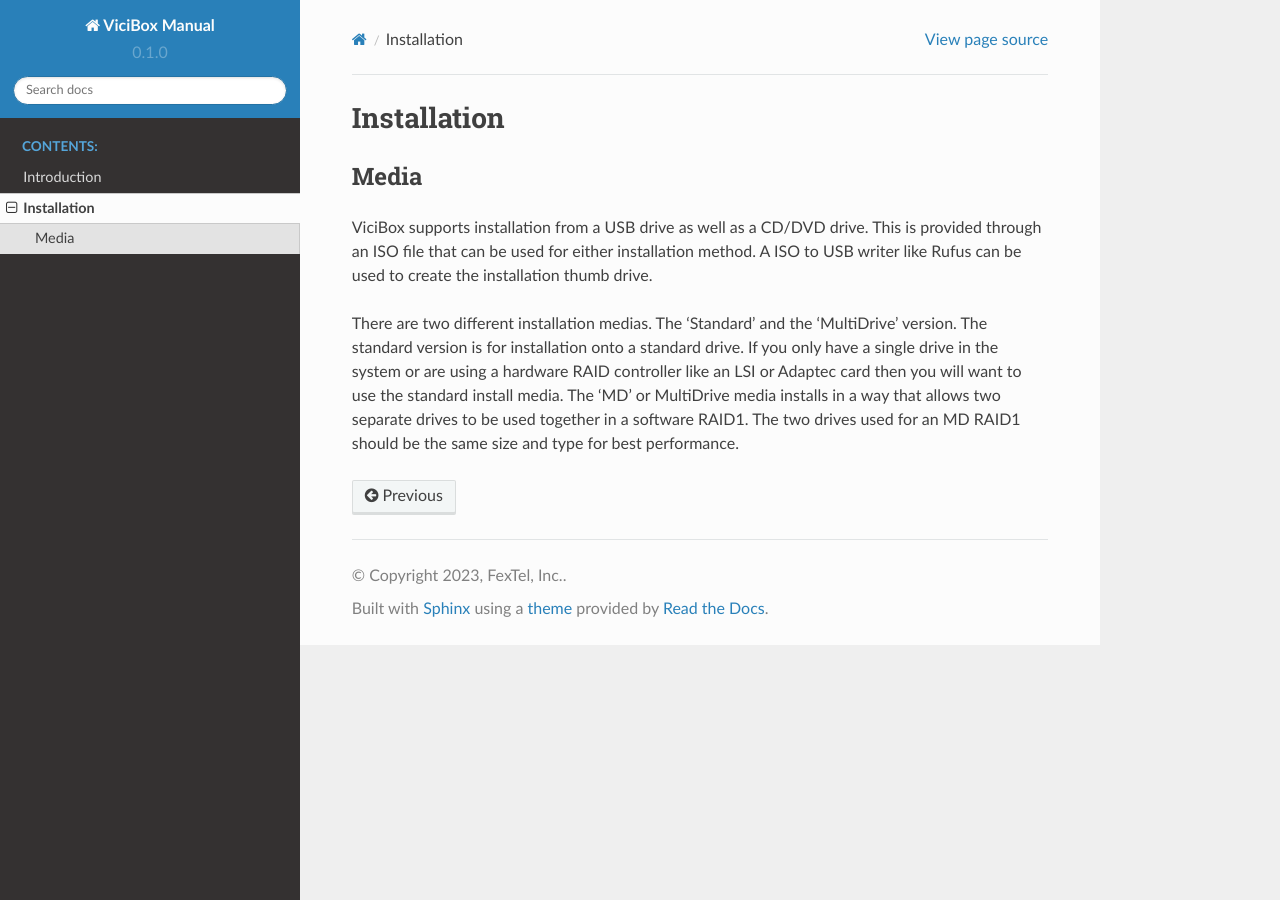
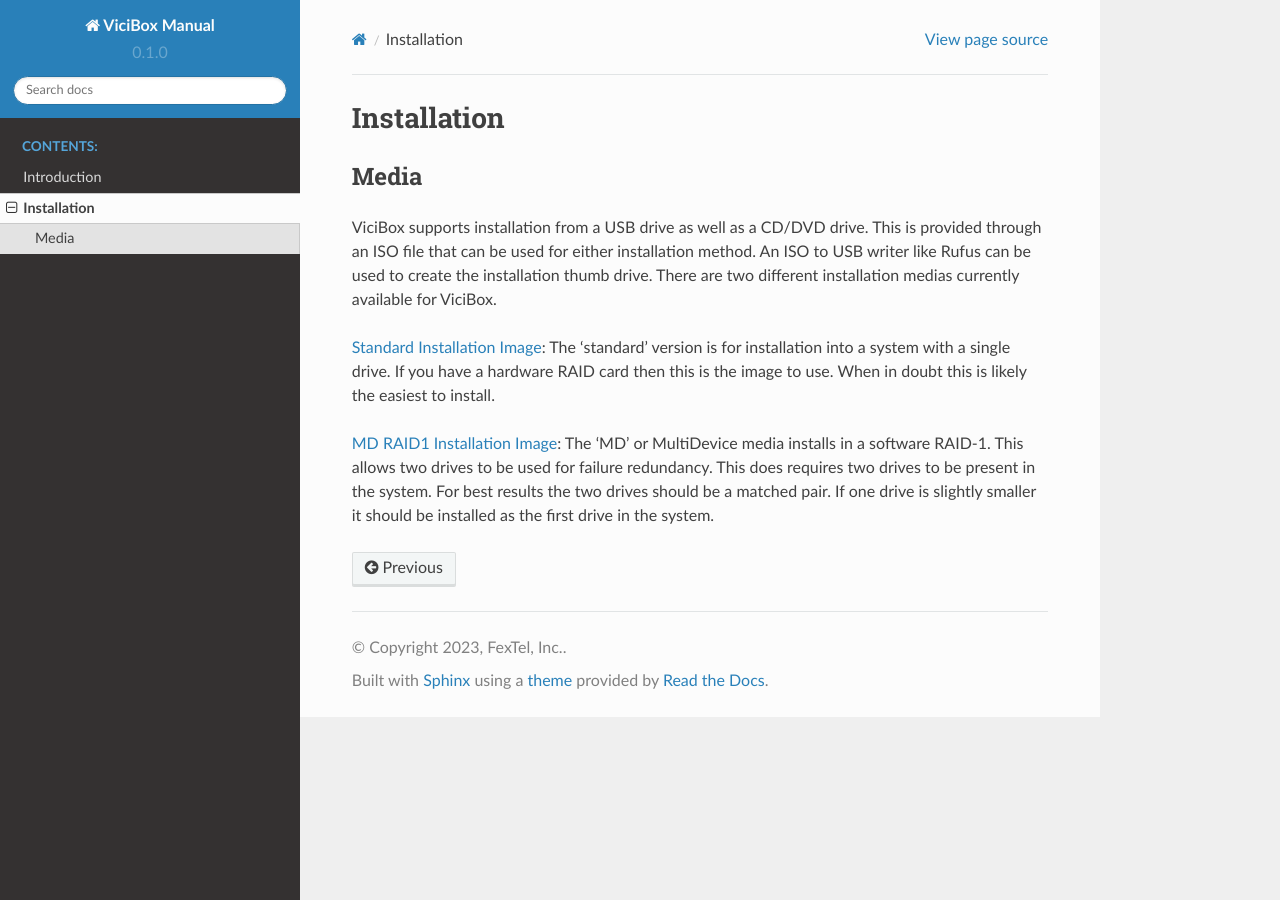
Before and after one commit to jamesvici/vicibox, a Sphinx documentation site: the page built from docs/source/installation.rst, in a window 1280 px wide. Built offline with Sphinx 7.4.7 and the Read the Docs theme 2.0.0, drawn with Linux system fonts in a browser that asks for light colours.

Commit message:
Barebones

```diff
--- a/docs/source/api.rst
+++ b/docs/source/api.rst
@@ -3,5 +3,3 @@
 
 .. autosummary::
    :toctree: generated
-
-   lumache
--- a/docs/source/installation.rst
+++ b/docs/source/installation.rst
@@ -6,6 +6,10 @@
 Media
 -----
 
-ViciBox supports installation from a USB drive as well as a CD/DVD drive. This is provided through an ISO file that can be used for either installation method. A ISO to USB writer like Rufus can be used to create the installation thumb drive.
+ViciBox supports installation from a USB drive as well as a CD/DVD drive. This is provided through an ISO file that can be used for either installation method. An ISO to USB writer like Rufus can be used to create the installation thumb drive. There are two different installation medias currently available for ViciBox.
 
-There are two different installation medias. The 'Standard' and the 'MultiDrive' version. The standard version is for installation onto a standard drive. If you only have a single drive in the system or are using a hardware RAID controller like an LSI or Adaptec card then you will want to use the standard install media. The 'MD' or MultiDrive media installs in a way that allows two separate drives to be used together in a software RAID1. The two drives used for an MD RAID1 should be the same size and type for best performance.
+`Standard Installation Image <http://download.vicidial.com/iso/vicibox/server/ViciBox_v10.x86_64-10.0.2.iso>`_:
+The 'standard' version is for installation into a system with a single drive. If you have a hardware RAID card then this is the image to use. When in doubt this is likely the easiest to install.
+
+`MD RAID1 Installation Image <http://download.vicidial.com/iso/vicibox/server/ViciBox_v10.x86_64-10.0.2-md.iso>`_:
+The 'MD' or MultiDevice media installs in a software RAID-1. This allows two drives to be used for failure redundancy. This does requires two drives to be present in the system. For best results the two drives should be a matched pair. If one drive is slightly smaller it should be installed as the first drive in the system.
```
Also changed, not shown: docs/source/generated/lumache.rst (deleted, +0 -30 lines), 2 other files.
